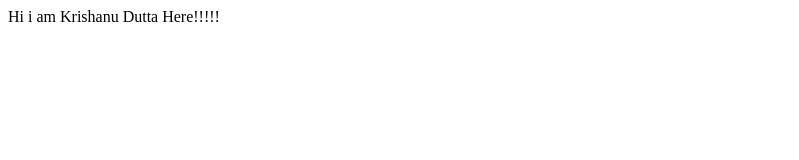
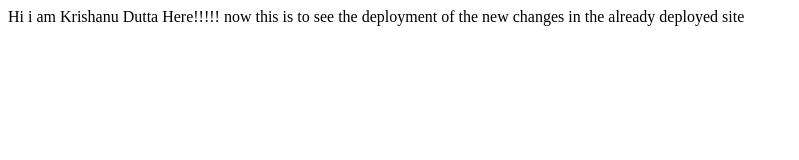
Before and after one commit to krishanu2911/demoRepository, a plain HTML site: page index.html in a window 1280 px wide. Shown: the whole page, without its empty margins (0-799 px from the left). Drawn offline with Linux system fonts and the light colour scheme.

Commit message:
feat: added the content
written some content to see the deployment of the changes

```diff
--- a/index.html
+++ b/index.html
@@ -8,5 +8,6 @@
 </head>
 <body>
     Hi i am Krishanu Dutta Here!!!!!
+    now this is to see the deployment of the new changes in the already deployed site
 </body>
 </html>
```
